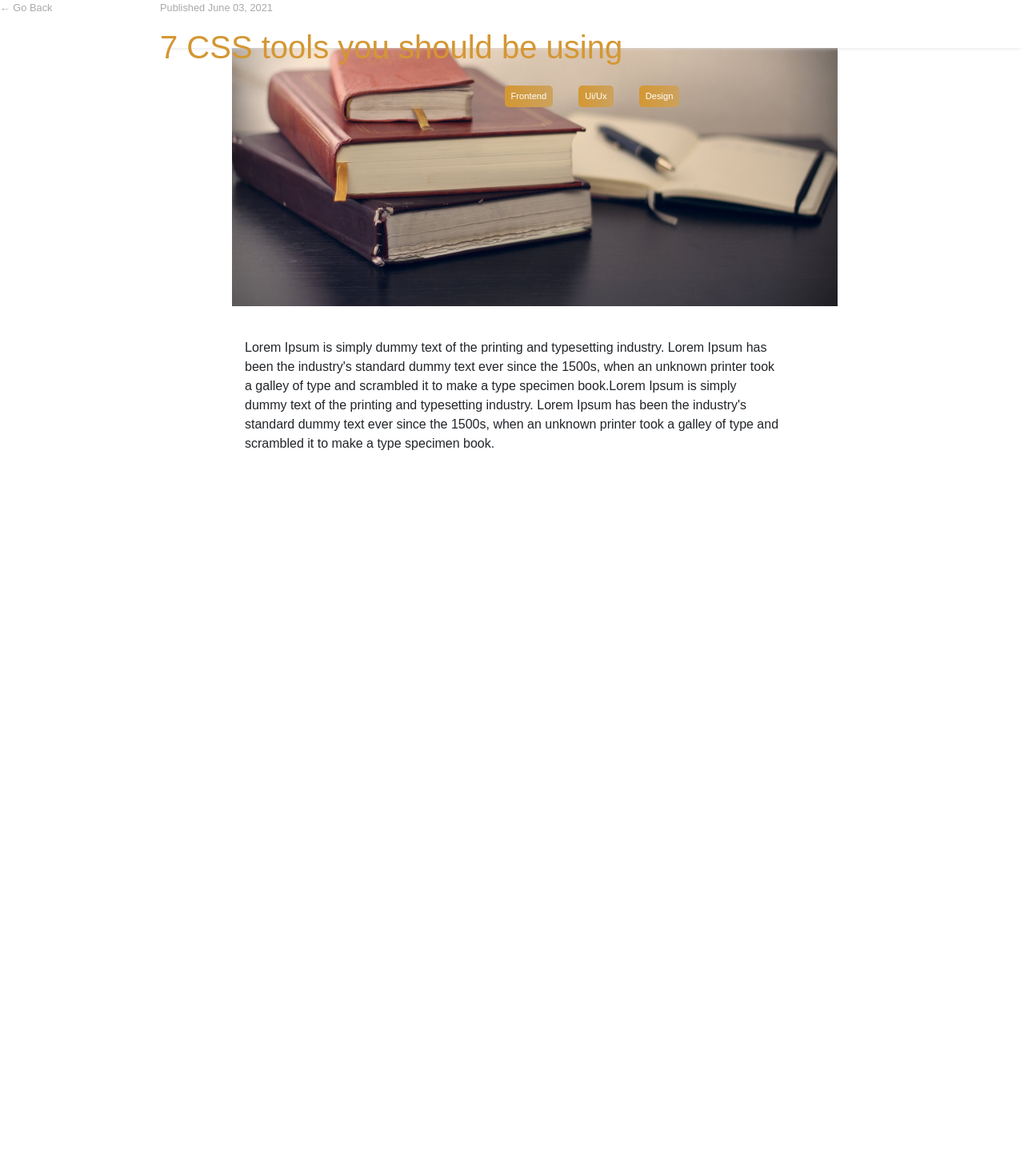
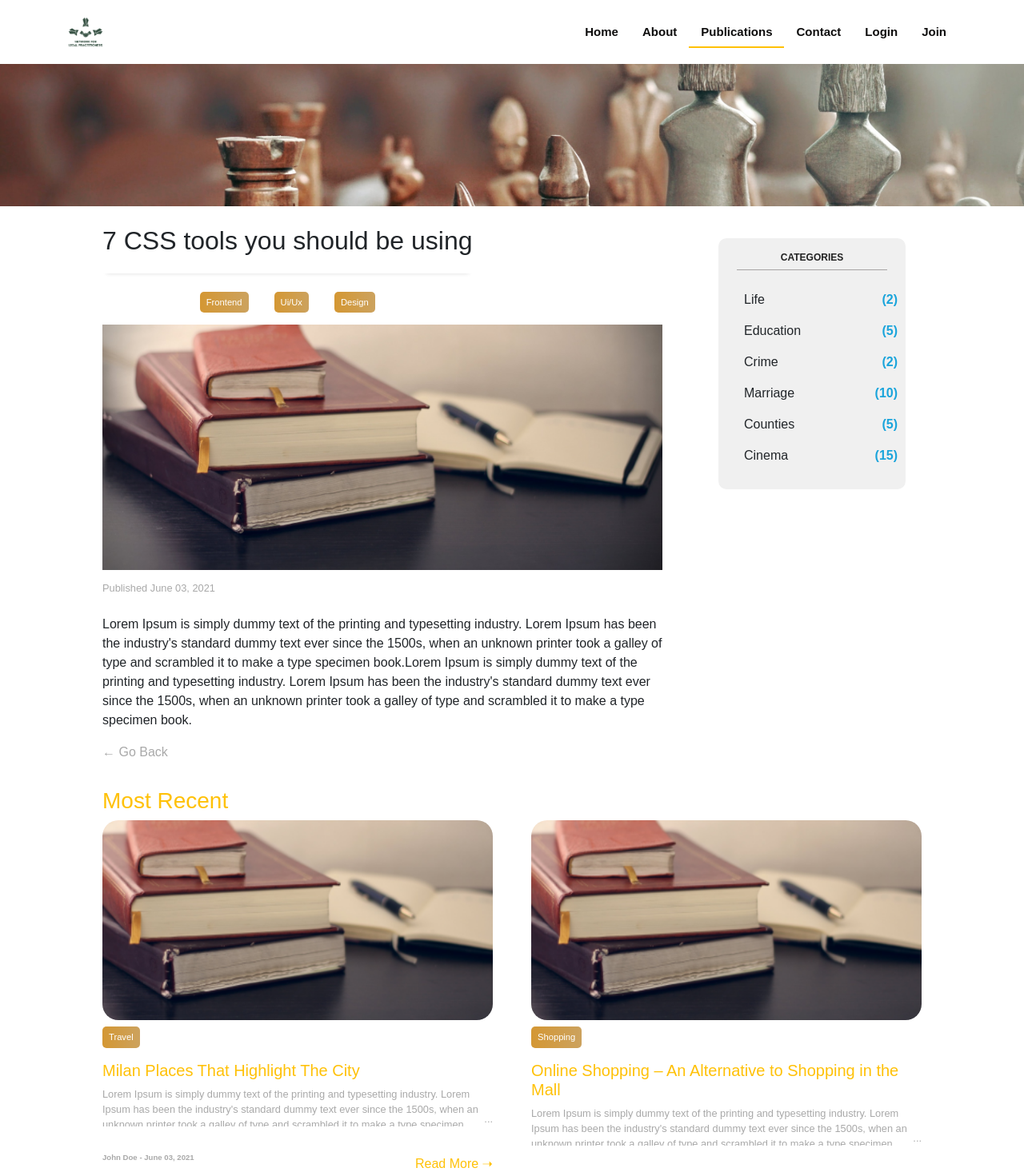
Before and after one commit to Elizabethmwania/lawyers-networking-platform-frontend, a React (Create React App) app: page /blog/1 in a window 1280 px wide. Shown: the top 1466 px of the page at 80% size. Before the commit the page ends 800 px from the top, so only its background shows below. Built offline with nearby package versions, Linux system fonts and the light colour scheme; a web font is replaced by a local one.

Commit message:
blogs modification

```diff
--- a/src/App.js
+++ b/src/App.js
@@ -15,6 +15,7 @@ import MyBriefs from "./screens/MyBriefs.jsx";
 import ProfileScreen from "./screens/ProfileScreen.jsx";
 import ReportsScreen from "./screens/ReportsScreen.jsx";
 import ViewDetails from "./screens/ViewDetails.jsx";
+import Backdrop from "./components/Elements/Backdrop.jsx";
 
 export default function App() {
   return (
--- a/src/components/Blogs/AllBlogs.jsx
+++ b/src/components/Blogs/AllBlogs.jsx
@@ -2,21 +2,36 @@ import React from "react";
 import { useEffect, useState } from "react";
 import { useParams } from "react-router-dom";
 import { blogList } from "./Data";
+import BlogHeader from "./BlogHeader";
+import Navbar from '../Nav/TopNavbar';
+import Footer from '../Sections/Footer';
 import Chip from "./Chip/Chip";
 import EmptyList from "./EmptyList/EmptyList";
 import { Link } from "react-router-dom";
 import img from '../../images/blog/recent-blog.png';
-import '../../style/Landing.css';
-import '../Blogs/AllBlogs.css'
+import RecentBlogs from "./RecentBlogs";
+const AllBlogStyle = {
+  blogGrid:{
+    // display:'inline-grid',
 
-const AllBlogStyle = {
+  },
+  blogFlexContainer:{
+    display:'flex',
+    justifyContent:'center',
+    // margin:'50px'
+  },
+  mostReviewedContainer:{
+    flex:'3',
+    paddingLeft: '50px',
+  },
   blogWrap: {
     maxWidth: '700px',
-    margin: '0 auto',
+    flex:'9'
+
   },
   blogGoBack: {
     textDecoration: 'none',
-    fontSize: '0.8rem',
+    fontSize: '1rem',
     color: '#a9a9a9',
     fontWeight: 500,
     marginBottom: '2rem',
@@ -25,21 +40,31 @@ const AllBlogStyle = {
   bloWrapHeader: {
     textAlign: 'center',
   },
-  blogDate: {
+  blogDates: {
+    paddingTop: '0.8rem',
     fontSize: '0.8rem',
     color: '#a9a9a9',
     fontWeight: 500,
   },
   blogSubCategory: {
     display: 'flex',
-    justifyContent: 'center'
+    justifyContent: 'center',
+    marginTop: '1.8rem',
   },
-  blogHeader:{
-    textAlign:'center'
+  blogHeaders:{
+    float:'left',
+    position:'inherit',
+    marginTop:'1.5rem'
+
+
   },
   blogDesc: {
-    padding: '1rem',
+    padding: '0rem',
     marginTop: '1.5rem',
+  },
+  blogImage:{
+    marginTop:'4rem',
+    maxWidth:'700px'
   }
 
 };
@@ -56,30 +81,79 @@ export default function AllBlogs() {
     }, []);
   return (
     <>
-    <Link className='blogGoBack' style={AllBlogStyle.blogGoBack} to='/blog'>
-        <span> &#8592;</span> <span>Go Back</span>
-    </Link>
+    <Navbar/>
+    <BlogHeader />
+
       {blog ? (
+      <div className="blogGrid" style={AllBlogStyle.blogGrid}>
+      <div className="blogFlexContainer" style={AllBlogStyle.blogFlexContainer}>
         <div className='blogWrap' style={AllBlogStyle.blogWrap}>
-          <header className="blogHeader">
-            <p className='blogDate' style={AllBlogStyle.blogDate} >Published {blog.createdAt}</p>
-            <h1>{blog.title}</h1>
+          <header className="blogHeaders" style={AllBlogStyle.blogHeaders}>
+           <h2>{blog.title}</h2>
             <div className='blogSubCategory' style={AllBlogStyle.blogSubCategory}  >
               {blog.subCategory.map((category, i) => (
                 <div key={i}>
                   <div style={{margin:'1rem'}} >
-                  <Chip label={category} />
+                    <Chip label={category} />
                   </div>
                 </div>
               ))}
             </div>
           </header>
-          <img src={img} alt='cover' />
+          <img src={img} alt='cover'className="blogImage" style={AllBlogStyle.blogImage} />
+          <p className='blogDates' style={AllBlogStyle.blogDates} >Published {blog.createdAt}</p>
           <p className='blogDesc' style={AllBlogStyle.blogDesc} >{blog.description}</p>
+          <Link className='blogGoBack' style={AllBlogStyle.blogGoBack} to='/blog'>
+          <span> &#8592;</span> <span>Go Back</span>
+          </Link>
         </div>
+        <div className="mostReviewedContainer" style={AllBlogStyle.mostReviewedContainer}>
+          {/* category side bar */}
+          <div className="blogs-sidebar">
+          <div className="blogSidebarItem">
+            <span className="blogSidebarTitle">CATEGORIES</span>
+            <ul className="blogSidebarList">
+              <li className="sidebarListItem">
+                <Link className="link" to="/">
+                  Life <span className="itemNumber">(2)</span>
+                </Link>
+              </li>
+              <li className="sidebarListItem">
+                <Link className="link" to="/">
+                  Education<span className="itemNumber"> (5)</span>
+                </Link>
+              </li>
+              <li className="sidebarListItem">
+                <Link className="link" to="/">
+                  Crime<span className="itemNumber"> (2)</span>
+                </Link>
+              </li>
+              <li className="sidebarListItem">
+                <Link className="link" to="/">
+                  Marriage <span className="itemNumber"> (10)</span>
+                </Link>
+              </li>
+              <li className="sidebarListItem">
+                <Link className="link" to="/">
+                  Counties<span className="itemNumber"> (5)</span>
+                </Link>
+              </li>
+              <li className="sidebarListItem">
+                <Link className="link" to="/">
+                  Cinema<span className="itemNumber"> (15)</span>
+                </Link>
+              </li>
+            </ul>
+            </div>
+          </div>
+        </div>
+      </div>
+      <RecentBlogs/>
+      </div>
       ) : (
         <EmptyList />
       )}
+      <Footer/>
     </>
   );
 }
--- a/src/components/Blogs/BlogList/BlogItem/BlogItem.js
+++ b/src/components/Blogs/BlogList/BlogItem/BlogItem.js
@@ -45,11 +45,11 @@ export default function BlogItem({
     },
 }) {
   return (
-    <div className='blogItemWrap' style={BlogItemStyle.blogItemWrap}>
-      <img className='blogItemcover' src={img} alt='cover' style={BlogItemStyle.blogItemCover} />
+    <div className='blogItem-wrap'>
+      <img className='blogItem-cover' src={img} alt='cover' />
       <Chip label={category} />
-      <h3 className='blogItemHeader' style={BlogItemStyle.blogItemHeader} >{title}</h3>
-      <p className='blogItemDesc' style={BlogItemStyle.blogItemDesc}>{description}</p>
+      <h5>{title}</h5>
+      <p className='blogItem-desc'>{description}</p>
       <footer>
         <div className='blogItem-author'>
           {/* <img src={authorAvatar} alt='avatar' /> */}
@@ -59,7 +59,7 @@ export default function BlogItem({
           </div>
         </div>
         <Link className='blogItem-link' to={`/blog/${id}`}>
-        Read More➝
+        Read More ➝
         </Link>
       </footer>
     </div>
--- /dev/null
+++ b/src/components/Blogs/RecentBlogs.jsx
@@ -0,0 +1,29 @@
+import React from 'react';
+import { Link } from 'react-router-dom';
+import { useState } from 'react';
+import { blogList } from './Data';
+import EmptyList from './EmptyList/EmptyList';
+import BlogList from './BlogList/BlogList';
+export default function RecentBlogs() {
+    const [blogs, setBlogs] = useState(blogList);
+    const [searchKey, setSearchKey] = useState('');
+    const handleSearchResults = () => {
+        const allBlogs = blogList;
+        const filteredBlogs = allBlogs.filter((blog) =>
+        blog.category.toLowerCase().includes(searchKey.toLowerCase().trim())
+        );
+        setBlogs(filteredBlogs);
+    };
+
+
+  return (
+
+    <>
+     <div className='recentBlogsContainer'>
+     <h3>Most Recent</h3>
+     {!blogs.length ? <EmptyList /> : <BlogList blogs={blogs.slice(1,3)} />}
+     </div>
+    </>
+
+  )
+}
--- a/src/screens/AboutScreen.jsx
+++ b/src/screens/AboutScreen.jsx
@@ -2,10 +2,9 @@ import React from 'react';
 import AboutHeader from '../components/About/AbouHeader';
 import AboutServices from '../components/About/AboutServices';
 import WhatWeDo from '../components/About/WhatWeDo';
+import Backdrop from '../components/Elements/Backdrop';
 import TopNavbar from '../components/Nav/TopNavbar';
 import Footer from '../components/Sections/Footer';
-import Header from '../components/Sections/Header';
-
 const AboutScreen = () => {
     return (
         <>
@@ -13,6 +12,7 @@ const AboutScreen = () => {
         <AboutHeader/>
         <WhatWeDo/>
         <AboutServices/>
+        <Backdrop/>
         <Footer/>
         </>
     );
--- a/src/screens/BlogScreen.jsx
+++ b/src/screens/BlogScreen.jsx
@@ -4,6 +4,8 @@ import BlogHeader from "../components/Blogs/BlogHeader";
 import TopNavbar from "../components/Nav/TopNavbar";
 import BlogIndex from "../components/Blogs/BlogIndex";
 import { Link } from "react-router-dom";
+import Footer from "../components/Sections/Footer";
+import Backdrop from "../components/Elements/Backdrop";
 const BlogScreen = () => {
   return (
     <>
@@ -51,6 +53,8 @@ const BlogScreen = () => {
             </div>
           </div>
       </div>
+      <Backdrop/>
+      <Footer/>
     </>
   );
 };
--- a/src/screens/ContactScreen.jsx
+++ b/src/screens/ContactScreen.jsx
@@ -1,6 +1,7 @@
 import React from 'react';
 import ContactHeader from '../components/Contact/ContactHeader';
 import KeepTouch from '../components/Contact/KeepTouch';
+import Backdrop from '../components/Elements/Backdrop';
 import TopNavbar from '../components/Nav/TopNavbar';
 import Footer from '../components/Sections/Footer';
 
@@ -10,6 +11,7 @@ const ContactScreen = () => {
           <TopNavbar />
           <ContactHeader/>
           <KeepTouch/>
+          <Backdrop/>
           <Footer/>
         </>
     );
--- a/src/screens/Landing.jsx
+++ b/src/screens/Landing.jsx
@@ -6,6 +6,7 @@ import Blog from "../components/Sections/Blog";
 import Contact from "../components/Sections/Contact";
 import Footer from "../components/Sections/Footer"
 import AboutSection from "../components/Sections/AboutSection";
+import Backdrop from "../components/Elements/Backdrop";
 
 export default function Landing() {
   return (
@@ -16,6 +17,7 @@ export default function Landing() {
       <Services />
       <Blog />
       <Contact />
+      <Backdrop/>
       <Footer />
     </>
   );
--- a/src/style/Landing.css
+++ b/src/style/Landing.css
@@ -85,7 +85,7 @@ h1 {
   height: fit-content;
   margin: 20px;
   margin-top: 40px;
-  background-color: #f7ecec;
+  background-color: #f0f0f0;;
   border-radius: 10px;
   display: flex;
 }
@@ -137,3 +137,16 @@ h1 {
   padding-right: 10px;
 
 }
+/* grid */
+.blogGrid{
+  display: grid;
+  margin-left: auto;
+  margin-right: auto;width: 80%;
+
+}
+.recentBlogsContainer{
+  width:100%;
+  margin-left: auto;
+  margin-right: auto;
+  color: #ffc107;
+}
```
Also changed, not shown: src/components/Blogs/Blogs.jsx (deleted, +0 -113 lines), src/components/Elements/Backdrop.jsx (+27 -13 lines), src/images/recent-blogs/image1.png (added), src/images/recent-blogs/image2.png (added).
